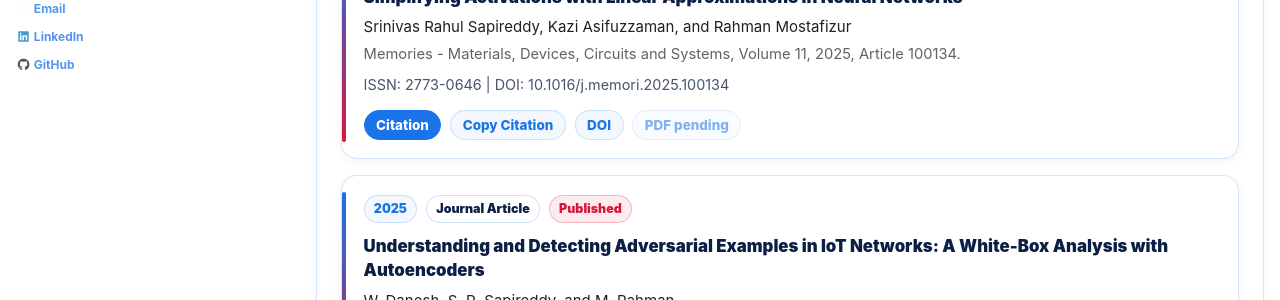
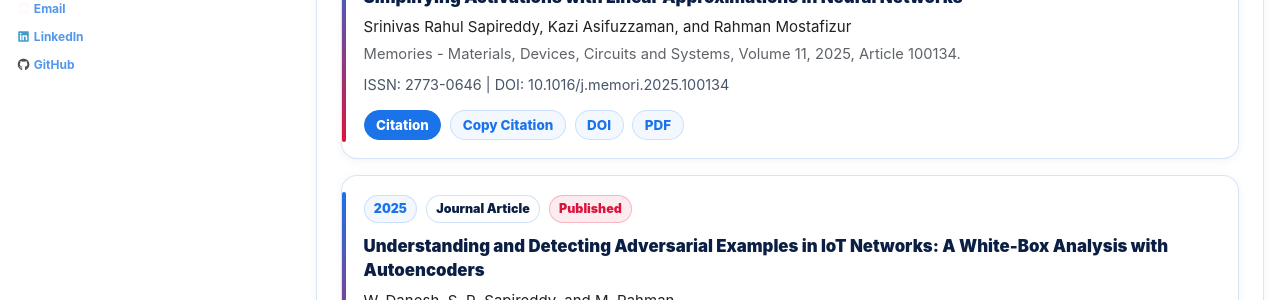
Before and after one commit to srsapireddy/srsapireddy.github.io, a Jekyll site: the page built from _pages/publications.md, in a window 1280 px wide and 900 px high, scrolled down 2286 px. Shown: the part 143-443 px from the top of the window. Built offline with Jekyll 4.4.1, drawn with Linux system fonts in a browser that asks for light colours; cached includes are drawn as plain includes; nearby versions of some CDN libraries.

Commit message:
Update publications.md

```diff
--- a/_pages/publications.md
+++ b/_pages/publications.md
@@ -962,7 +962,7 @@ author_profile: true
           <button class="pub-button primary" onclick="toggleCitation('cite-2025-memories-linear')">Citation</button>
           <button class="pub-button" onclick="copyCitation('cite-2025-memories-linear')">Copy Citation</button>
           <a class="pub-link" href="https://doi.org/10.1016/j.memori.2025.100134" target="_blank" rel="noopener">DOI</a>
-          <a class="pub-link disabled" href="#" onclick="return false;">PDF pending</a>
+          <a class="pub-link" href="[/assets/files/simplifying-activations-linear-approximations.pdf](https://github.com/srsapireddy/srsapireddy.github.io/blob/master/publications/J1.pdf)" target="_blank" rel="noopener">PDF</a>
         </div>
 
         <div id="cite-2025-memories-linear" class="citation-box">S. R. Sapireddy, K. Asifuzzaman, and R. Mostafizur, "Simplifying activations with linear approximations in neural networks," Memories - Materials, Devices, Circuits and Systems, vol. 11, 2025, Art. no. 100134, doi: 10.1016/j.memori.2025.100134.</div>
```
